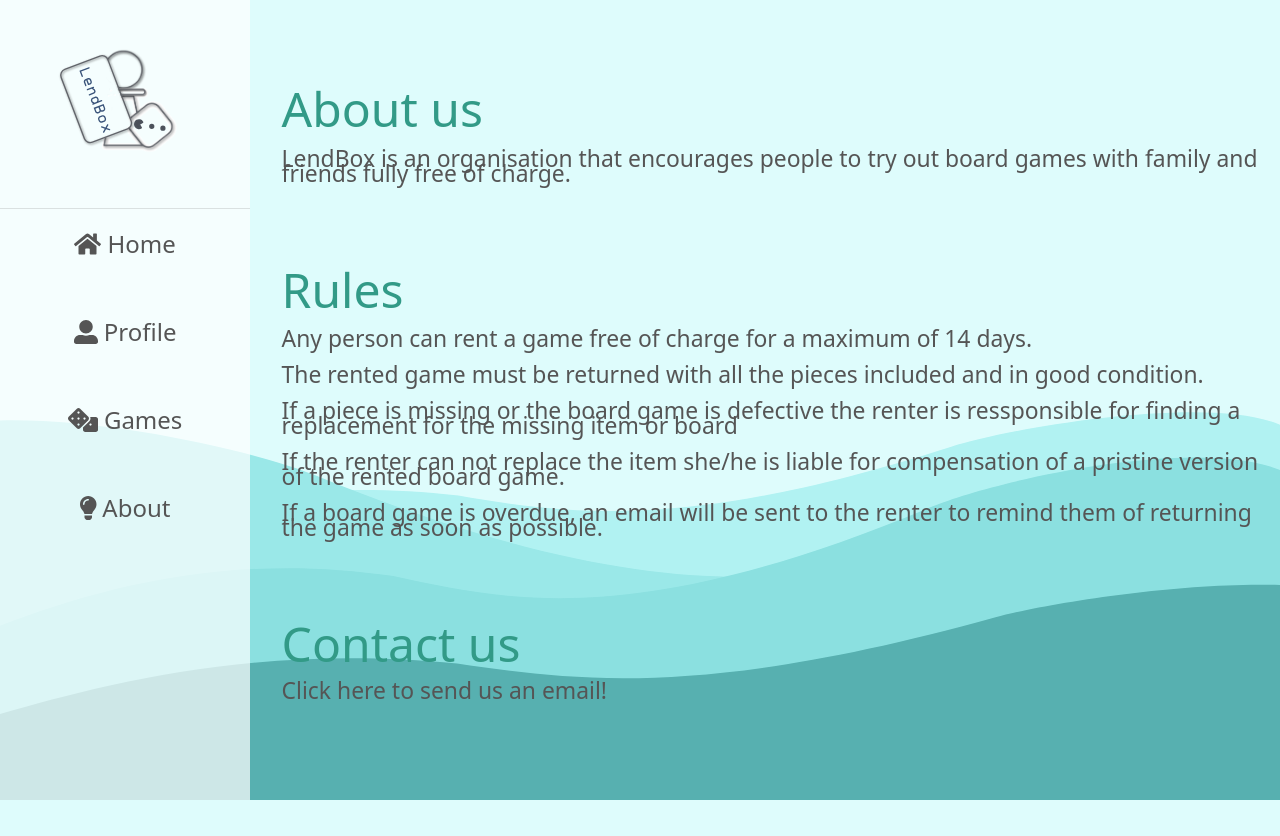
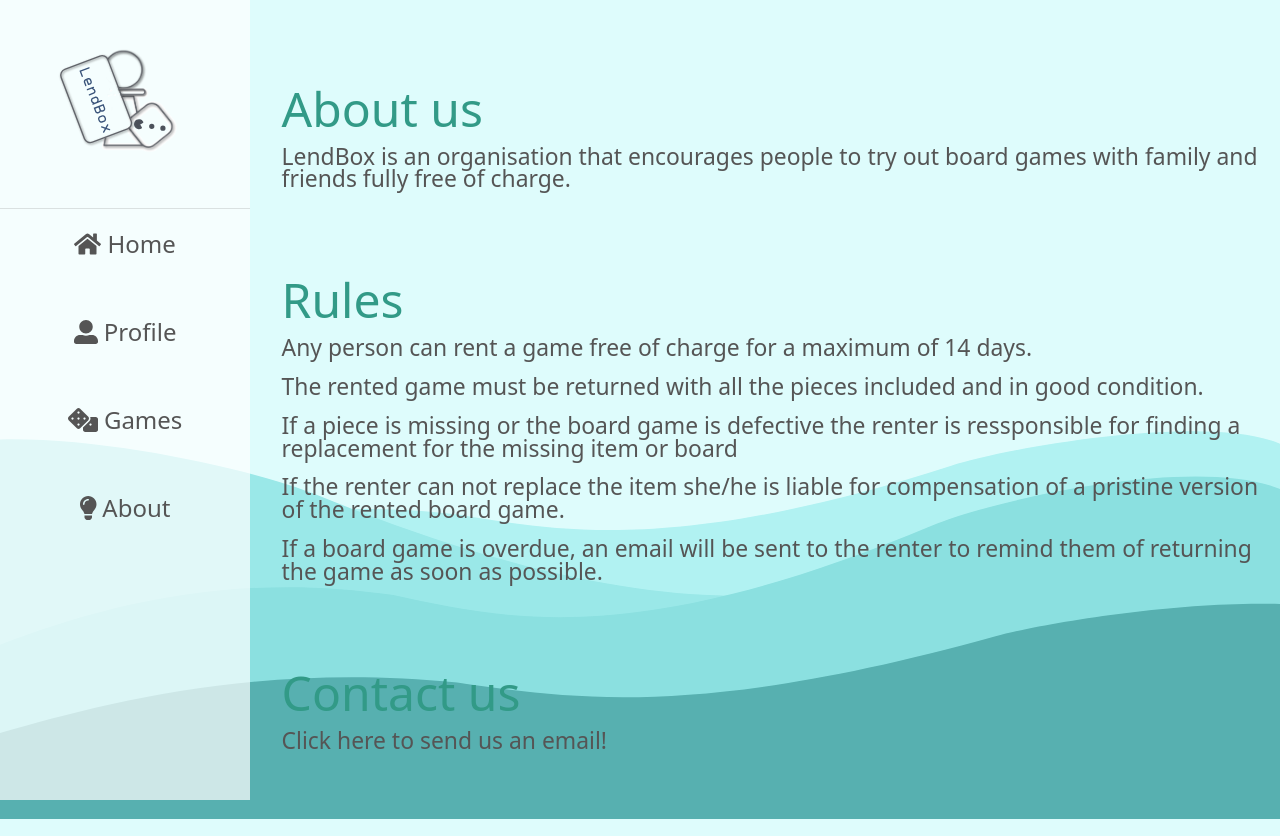
Before and after one commit to Johanahsberg/LendBoxPublic, a React (Create React App) app: page /#/About in a window 1280 px wide. Before the commit the page ends 800 px from the top, so only its background shows below. Built offline with nearby package versions, Linux system fonts and the light colour scheme.

Commit message:
styleing of p in about

```diff
--- a/src/App.css
+++ b/src/App.css
@@ -154,8 +154,7 @@ h2 {
 a {
   color: #555555;
   font-size: 2.5ch;
-  line-height: 15px;
-  padding-top: 5px;
+  line-height: 100%;
 }
 
 .contentAbout a {
```
Also changed, not shown: 6 other files (tests, documents, lock files or other folders).
